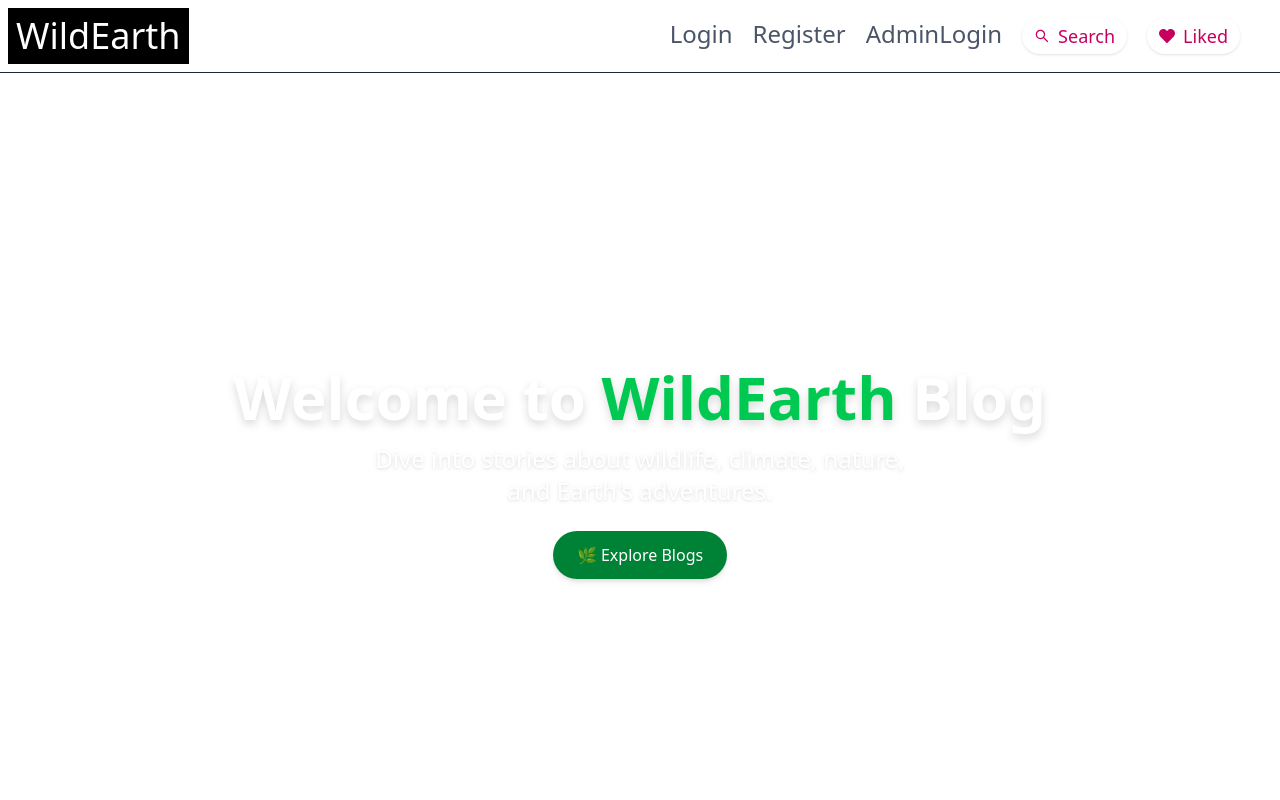
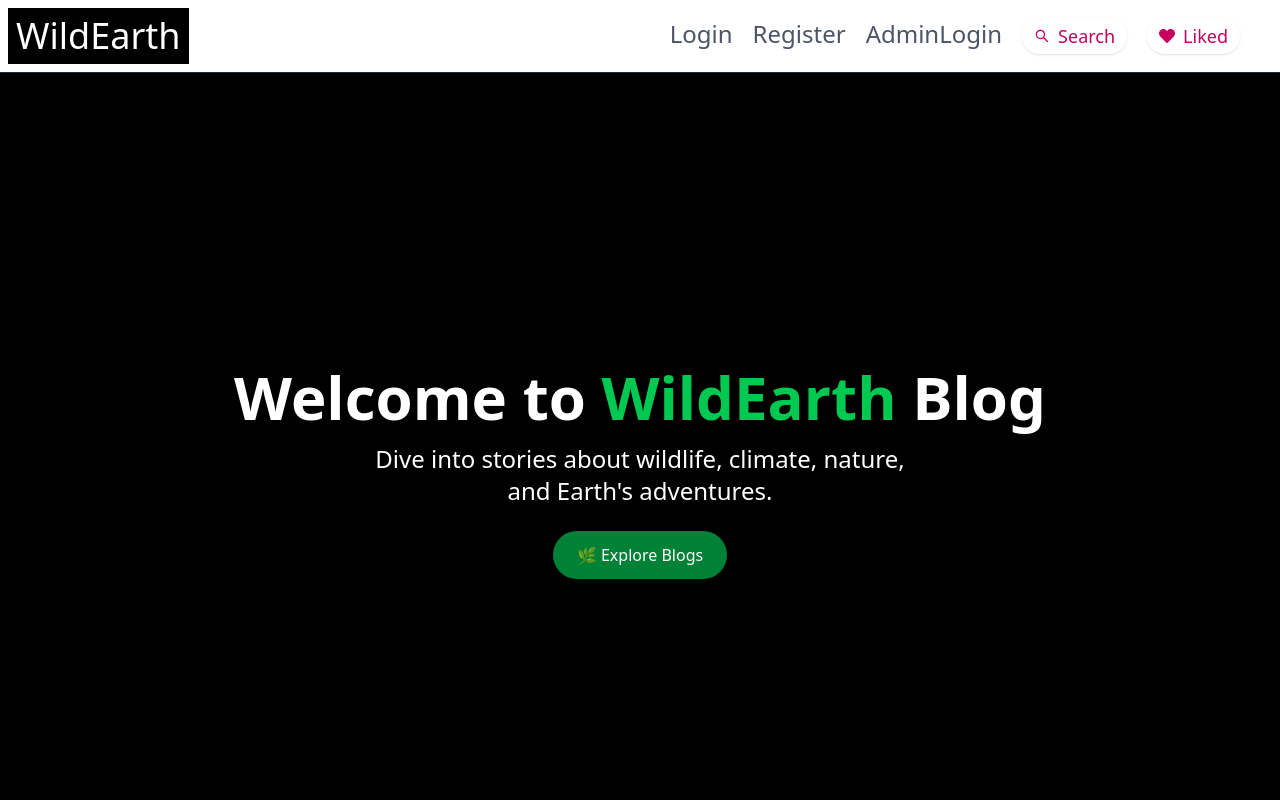
Before and after one commit to ParasharM007/Blog-Fe, a React (Vite) app: page / in a window 1280 px wide. Shown: the top 800 px of the page. Built offline with nearby package versions, Linux system fonts and the light colour scheme; no server answers.

Commit message:
small fix

```diff
--- a/src/components/LandingPage.jsx
+++ b/src/components/LandingPage.jsx
@@ -107,7 +107,7 @@ export default function LandingPage() {
     .
   </video>
 )}
-      <div className="absolute inset-0  z-10" />
+      <div className={`absolute inset-0 z-10 ${!coverVideo?'bg-black':''}`} />
 
 
       <div className="relative flex flex-col items-center z-20">
```
